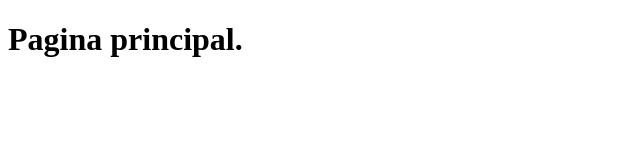
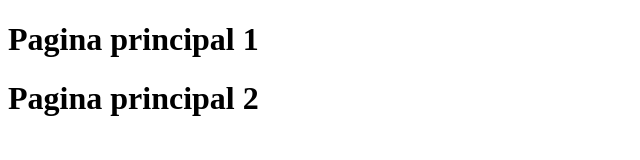
Before and after one commit to LucasBeneti/site-pedro-simples, a plain HTML site: page index.html in a window 1280 px wide. Shown: the whole page, without its empty margins (0-640 px from the left). Drawn offline with Linux system fonts and the light colour scheme.

Commit message:
Updating website

```diff
--- a/index.html
+++ b/index.html
@@ -6,6 +6,7 @@
     <title>Dr. Pedro H. Dias</title>
   </head>
   <body>
-    <h1>Pagina principal.</h1>
+    <h1>Pagina principal 1</h1>
+    <h1>Pagina principal 2</h1>
   </body>
 </html>
```
